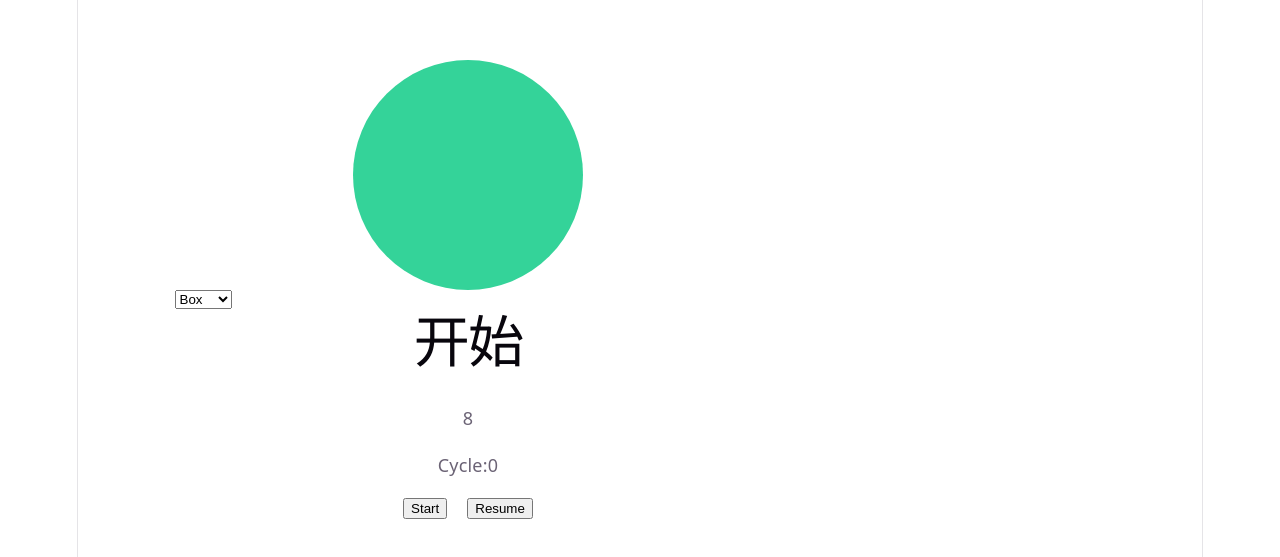
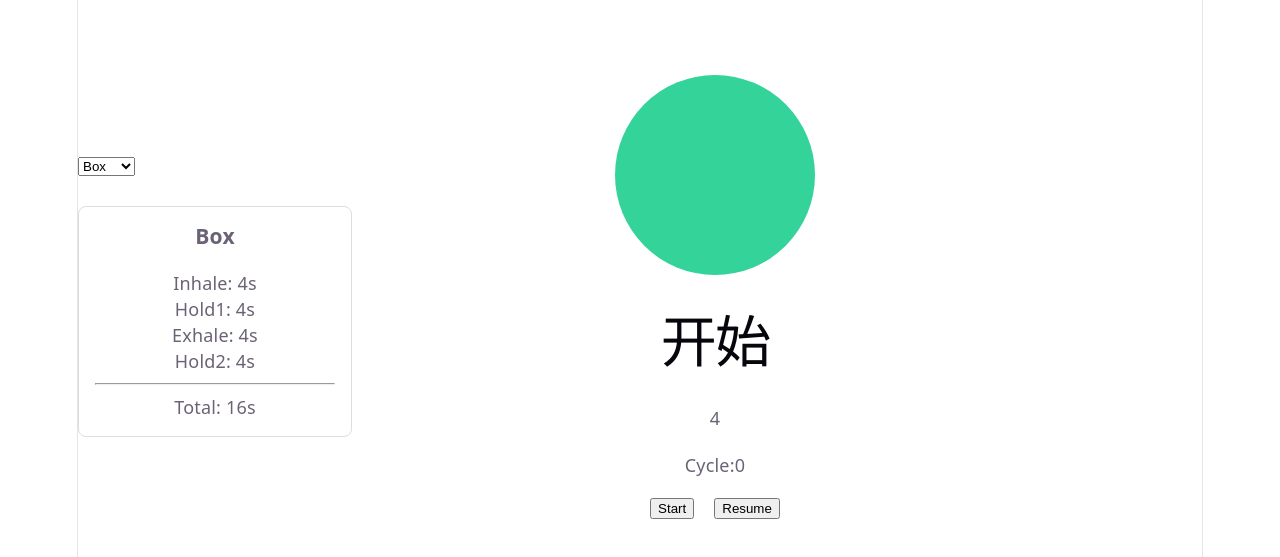
Before and after one commit to laughing96/breath-app, a React (Vite) app: page / in a window 1280 px wide. Shown: the part 103-660 px from the top of the page. Built offline with nearby package versions, Linux system fonts and the light colour scheme.

Commit message:
增加显示功能,学习css

```diff
--- a/src/App.css
+++ b/src/App.css
@@ -1,21 +1,33 @@
 .app {
     min-height: 100vh;
+    /* border: 3px solid red; */
+
     display: flex;
     flex-direction: row;
-    gap: 40px;
-
-    align-items: center; //垂直居中
-    justify-content: center; //水平居中
+    align-items: center; /*主轴居中*/
+    justify-content: center; /*与主轴垂直居中*/
+    /* gap: 100px; */
 }
 
 .sidebar {
-    width: 250px;
+    width: 150px;
+    /* border: 3px solid blue; */
+    display: flex;
+    flex-direction: column; /*竖直是主轴*/
+    justify-content: center; /*主轴居中*/
+    align-items: flex-start;/*与主轴垂直的居中*/
+    gap: 30px;
 }
 
 .main {
     display: flex;
+    /* border: 3px solid green; */
     flex-direction: column;
     align-items: center;
     justify-content: center;
     gap: 20px;
+
+    flex: 1;
+
 }
+}
--- a/src/App.tsx
+++ b/src/App.tsx
@@ -5,8 +5,9 @@ import { PhaseLabel } from "./components/PhaseLabel";
 import { Countdown } from "./components/Countdown";
 import { ControlPanel } from "./components/ControlPanel";
 import { PatternSelector } from "./components/PatternSelector";
+import { PatternPreview } from "./components/PatternPrevies";
 import { PATTERNS } from "./models/Patterns";
-import "./App.css"
+import "./App.css";
 
 export default function App() {
     const { uiState, pattern, start, pause, resume, stop, changePattern } =
@@ -26,6 +27,7 @@ export default function App() {
                         }
                     }}
                 />
+                <PatternPreview pattern={pattern} />
             </div>
             <div className="main">
                 <BreathingCircle uiState={uiState} />
--- a/src/components/Breathingcircle.tsx
+++ b/src/components/Breathingcircle.tsx
@@ -6,6 +6,7 @@ export function BreathingCircle({ uiState }: { uiState: BreathUIState }) {
 
     const color = uiState.color;
     const all_dura = uiState.all_dura;
+    // console.log(`all dura is ${all_dura}`)
     return (
         <div
         className="breathing-circle"
--- /dev/null
+++ b/src/components/PatternPrevies.tsx
@@ -0,0 +1,37 @@
+import type { BreathPattern } from "../models/Breathings";
+
+interface PatternPreviewProps {
+    pattern: BreathPattern;
+}
+
+export function PatternPreview({ pattern }: PatternPreviewProps) {
+    const total = pattern.inhale + pattern.hold1 + pattern.exhale + pattern.hold2;
+
+    return (
+        <div
+            style={{
+                padding: 16,
+                border: "1px solid #ddd",
+                borderRadius: 8,
+                minWidth: 240,
+            }}
+        >
+            <h3
+                style={{
+                    marginTop: 0,
+                }}
+            >
+                {" "}
+                {pattern.name}
+            </h3>
+            <div>Inhale: {pattern.inhale}s</div>
+            <div>Hold1: {pattern.hold1}s</div>
+            <div>Exhale: {pattern.exhale}s</div>
+            <div>Hold2: {pattern.hold2}s</div>
+            <hr />
+            <div>
+            Total: {total}s
+            </div>
+        </div>
+    );
+}
--- a/src/hooks/useBreathing.ts
+++ b/src/hooks/useBreathing.ts
@@ -12,18 +12,10 @@ import { type BreathPattern } from "../models/Breathings";
 import { BOX_BREATHING } from "../models/Patterns";
 import type { BreathUIState } from "../models/BreathUIState";
 
-const DEFAUKT_PATTERN = {
-    name: "sxz",
-    inhale: 8,
-    hold1: 4,
-    exhale: 8,
-    hold2: 4,
-};
-
 export function useBreathing() {
     const engineRef = useRef<BreathingEngine | null>(null);
     if (!engineRef.current) {
-        engineRef.current = new BreathingEngine(DEFAUKT_PATTERN);
+        engineRef.current = new BreathingEngine(BOX_BREATHING);
     }
     const engine = engineRef.current;
 
@@ -31,14 +23,15 @@ export function useBreathing() {
 
     const [state, setState] = useState<BreathState>(engine.getState());
 
-    const [uiState, setUIState] = useState<BreathUIState>(() =>
-        deriveState(engine.getState(), pattern),
-    );
+    // const [uiState, setUIState] = useState<BreathUIState>(() =>
+    //     deriveState(engine.getState(), pattern),
+    // );
+    const uiState = deriveState(state, pattern);
 
     useEffect(() => {
         const unsubscribe = engine.subscribe((newState) => {
             setState(newState);
-            setUIState(deriveState(newState, pattern));
+            // setUIState(deriveState(newState, newpattern));
         });
         return () => {
             unsubscribe();
@@ -46,11 +39,13 @@ export function useBreathing() {
     }, [engine]);
 
     const changePattern = (pattern: BreathPattern) => {
-        console.log("change pattern:", pattern.name);
+        // console.log("change pattern:", pattern.name);
         // engine.updatePattern(pattern);
+        engineRef.current?.stop();
         engineRef.current?.updatePattern(pattern);
         // me:告诉UI
         setPattern(pattern);
+        // setUIState(deriveState(newState, pattern));
     };
 
     const start = () => {
--- a/src/services/deriveUIState.ts
+++ b/src/services/deriveUIState.ts
@@ -5,6 +5,7 @@ export function deriveState(
     state: BreathState,
     pattern: BreathPattern,
 ): BreathUIState {
+
     return {
         running:state.running,
         phase: state.phase,
@@ -12,7 +13,7 @@ export function deriveState(
         cycle: state.cycle,
         label: mapPhase(state.phase),
         progress: state.remaining / getDuration(pattern, state.phase),
-        scale: getScale(state.phase),
+        scale: getScale(state.phase, state.remaining),
         color: getColor(state.phase),
         all_dura: getDuration(pattern, state.phase),
     };
@@ -27,6 +28,8 @@ function mapPhase(phase: Phase) {
         case Phase.HOLD1:
         case Phase.HOLD2:
             return "屏息";
+        default:
+            return "未定义";
     }
 }
 
@@ -40,21 +43,23 @@ function getDuration(pattern:BreathPattern, phase:Phase) {
             return pattern.hold1;
         case Phase.HOLD2:
             return pattern.hold2;
+        default:
+            return 4;
     }
 }
 
-function getScale(phase: Phase) {
-    switch (phase) {
-        case Phase.INHALE:
-        case Phase.HOLD1:
-            return 1.3;
-        case Phase.EXHALE:
-        case Phase.HOLD2:
-            return 1;
-        default:
-            return 1.15;
+function getScale(phase: Phase, remaining: number) {
+    if (phase === Phase.INHALE) {
+        return remaining > 0 ? 1.3 : 1;
     }
+
+    if (phase === Phase.HOLD1) {
+        return 1.3;
+    }
+
+    return 1;
 }
+
 
 function getColor(phase: Phase){
     switch (phase) {
```
